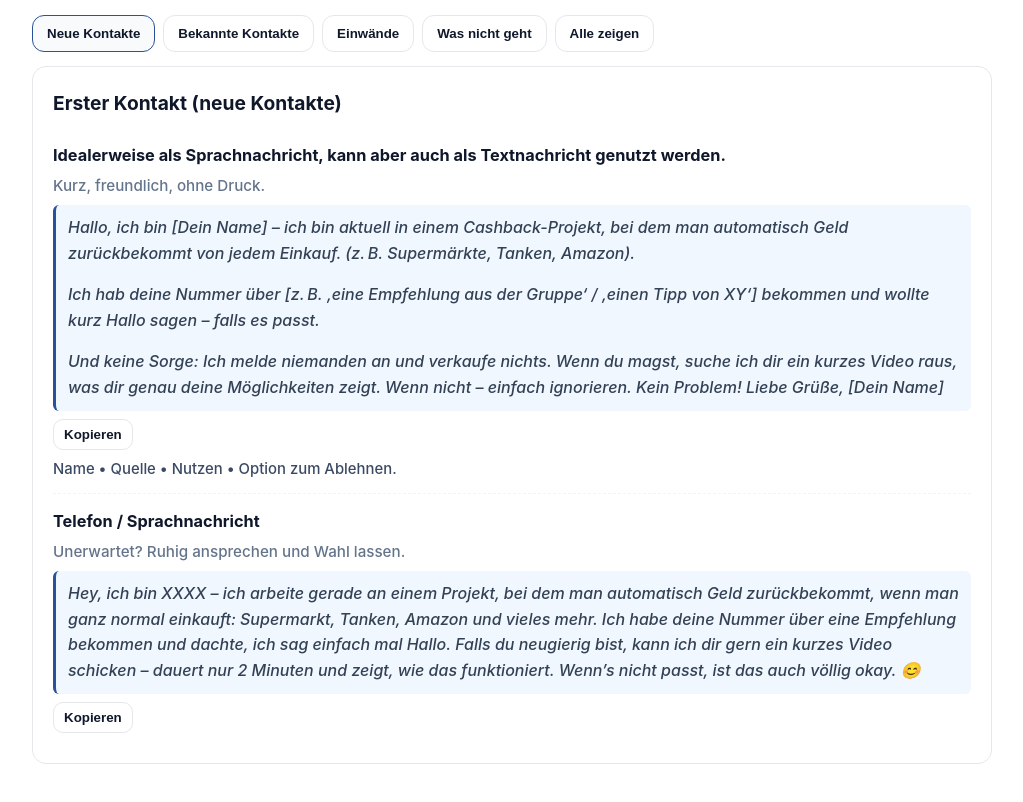
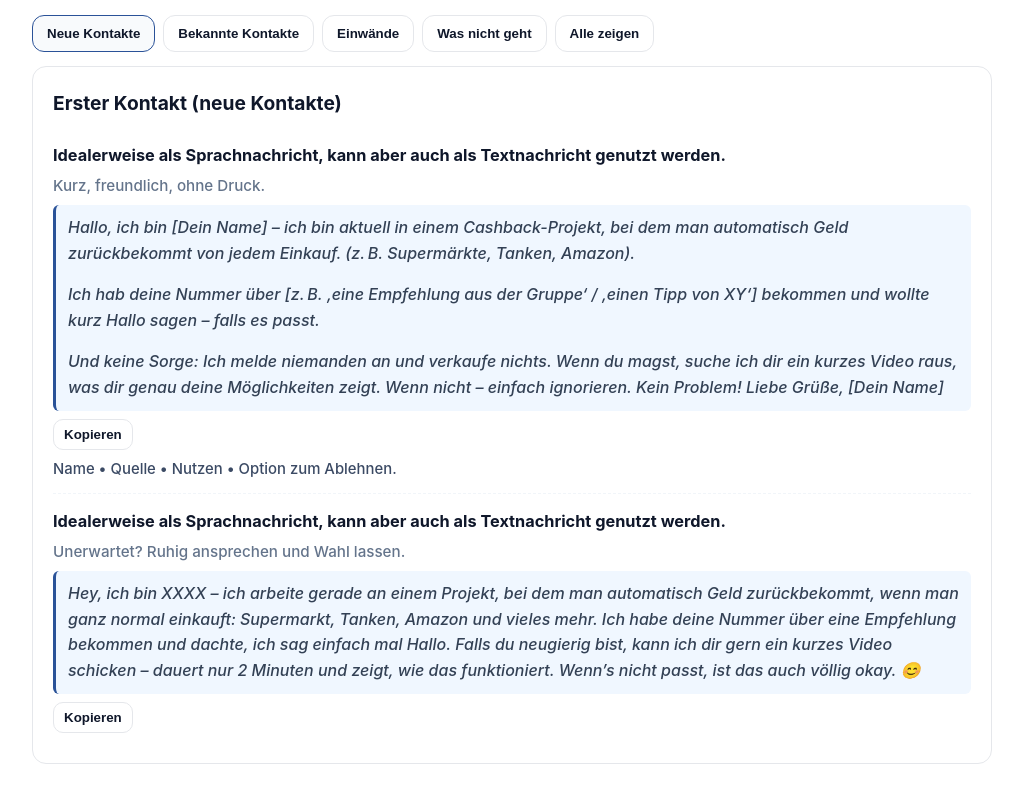
Before and after one commit to StephanSchmidt3/Gespraechsstarter, a plain HTML site: page index.html in a window 1280 px wide. Shown: the part 124-926 px from the top of the page, without its empty margins (128-1151 px from the left). Drawn offline with Linux system fonts and the light colour scheme.

Commit message:
Update index.html

```diff
--- a/index.html
+++ b/index.html
@@ -75,7 +75,7 @@ Und keine Sorge: Ich melde niemanden an und verkaufe nichts. Wenn du magst, such
 Liebe Grüße, [Dein Name]</div>
       <div class="copy"><button class="btn" data-copy-btn>Kopieren</button></div>
       <div class="tip">Name • Quelle • Nutzen • Option zum Ablehnen.</div></div>
-    <div class="pat"><h3>Telefon / Sprachnachricht</h3><p class="muted">Unerwartet? Ruhig ansprechen und Wahl lassen.</p>
+    <div class="pat"><h3>Idealerweise als Sprachnachricht, kann aber auch als Textnachricht genutzt werden.</h3><p class="muted">Unerwartet? Ruhig ansprechen und Wahl lassen.</p>
       <div class="ex" data-copy>Hey, ich bin XXXX – ich arbeite gerade an einem Projekt, bei dem man automatisch Geld zurückbekommt, wenn man ganz normal einkauft: Supermarkt, Tanken, Amazon und vieles mehr.
 
 Ich habe deine Nummer über eine Empfehlung bekommen und dachte, ich sag einfach mal Hallo.
```
